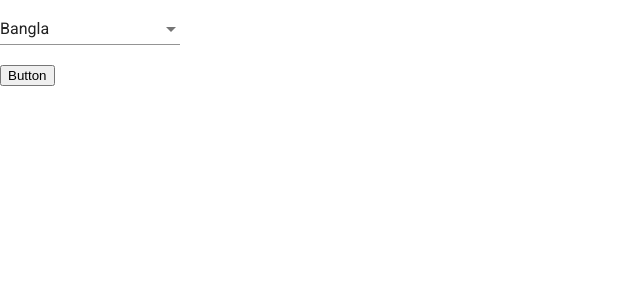
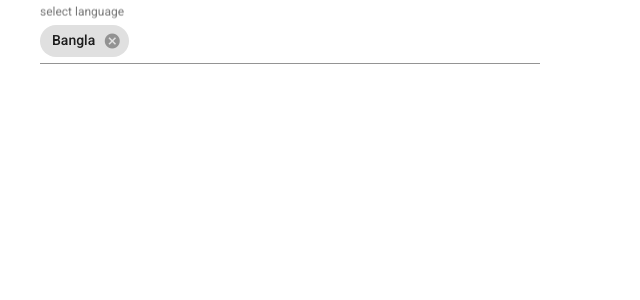
Before and after one commit to mdrafee03/chip-autocomplete, an Angular app: page / in a window 1280 px wide. Shown: the top 300 px of the page, without its empty margins (0-640 px from the left). Built offline with nearby package versions, Linux system fonts and the light colour scheme.

Commit message:
implement Control value accessor

```diff
--- a/src/app/app.component.html
+++ b/src/app/app.component.html
@@ -1,4 +1,8 @@
 <form [formGroup]="formGroup">
-    <app-chip-field placeholder="select language" formControlName="languages" [languageOptions]="languageOptions"></app-chip-field>
+    <app-chip-field
+        placeholder="select language"
+        formControlName="languages"
+        [languageOptions]="languageOptions"
+        [maxLen]="maxLanguage">
+    </app-chip-field>
 </form>
-<button (click)="log()">Button</button>
--- a/src/app/app.component.ts
+++ b/src/app/app.component.ts
@@ -8,6 +8,7 @@ import { FormGroup, FormBuilder } from '@angular/forms';
 })
 export class AppComponent implements OnInit {
   formGroup: FormGroup;
+  maxLanguage = 2;
   languageOptions = [
     {key: 'bn', value: 'Bangla'},
     {key: 'en', value: 'English'},
@@ -19,10 +20,7 @@ export class AppComponent implements OnInit {
     this.formGroup = this.fb.group({
       languages: [null]
     })
-    this.formGroup.controls['languages'].valueChanges.subscribe(res => console.log(res))
-    this.formGroup.controls['languages'].setValue('bn')
-  }
-  log() {
-    console.log(this.formGroup.value)
+    this.formGroup.controls['languages'].valueChanges.subscribe(res => console.log('root values', res))
+    this.formGroup.controls['languages'].setValue([{key: 'bn', value: 'Bangla'}]);
   }
 }
--- a/src/app/chip-field/chip-field/chip-field.component.html
+++ b/src/app/chip-field/chip-field/chip-field.component.html
@@ -1,8 +1,23 @@
-<form [formGroup]="form">
-    <mat-form-field>
-        <mat-select formControlName="language">
-            <mat-label>{{placeholder}}</mat-label>
+<form [formGroup]="form" class="form">
+    <mat-form-field class="form-element">
+        <mat-chip-list #chipList formControlName="language">
+            <mat-chip *ngFor="let language of languages.value" [removable]="true" (removed)="remove(language)">
+                {{ language.value }}
+                <mat-icon matChipRemove>cancel</mat-icon>
+            </mat-chip>
+            <!-- <mat-label>Fruits</mat-label> -->
+            <input #languageInput matInput [placeholder]="placeholder" (input)="changeInput($event.target.value)"
+                [matChipInputFor]="chipList" [matAutocomplete]="language" (matChipInputTokenEnd)="add($event)" required
+                [disabled]="disabled">
+            <mat-autocomplete #language="matAutocomplete" (optionSelected)="onSelect($event)">
+                <mat-option *ngFor="let language of filteredLanguages" [value]="language">
+                    {{ language.value }}
+                </mat-option>
+            </mat-autocomplete>
+        </mat-chip-list>
+        <!-- <mat-select formControlName="language">
+            <mat-label>{{ placeholder }}</mat-label>
             <mat-option *ngFor="let lang of languageOptions" [value]="lang.key"> {{lang.value}}</mat-option>
-        </mat-select>
+        </mat-select> -->
     </mat-form-field>
 </form>
--- a/src/app/chip-field/chip-field/chip-field.component.scss
+++ b/src/app/chip-field/chip-field/chip-field.component.scss
@@ -0,0 +1,27 @@
+p {
+    font-family: Lato;
+  }
+  .fill-remaining-space {
+    /* This fills the remaining space, by using flexbox.
+       Every toolbar row uses a flexbox row layout. */
+    flex: 1 1 auto;
+  }
+
+  .container {
+    padding: 10px;
+  }
+
+  .form {
+    min-width: 150px;
+    max-width: 500px;
+    width: 100%;
+  }
+
+  .form-element {
+    padding: 5px 0px 25px 40px;
+    width: 100%;
+  }
+
+  .button {
+    width: 100%;
+  }
--- a/src/app/chip-field/chip-field/chip-field.component.ts
+++ b/src/app/chip-field/chip-field/chip-field.component.ts
@@ -1,5 +1,7 @@
-import { Component, OnInit, forwardRef, Input } from '@angular/core';
+import { Component, OnInit, forwardRef, Input, ViewChild, ElementRef } from '@angular/core';
 import { NG_VALUE_ACCESSOR, ControlValueAccessor, FormBuilder, FormGroup } from '@angular/forms';
+import { Observable } from 'rxjs';
+import { MatChipInputEvent } from '@angular/material/chips';
 export interface Language {
   key: string;
   value: string
@@ -19,9 +21,13 @@ export interface Language {
 export class ChipFieldComponent implements OnInit, ControlValueAccessor {
   @Input() placeholder = 'Select Language';
   @Input() languageOptions: Language[];
-  onChanged: (val: string) => void;
-  onTouch: () => void;
+  @Input() maxLen: number;
+  @ViewChild('languageInput', { static: true }) input: ElementRef<HTMLInputElement>;
+  onTouch: any = () => { };
+  onChange: any = () => { };
   form: FormGroup;
+  filteredLanguages: any;
+  disabled = false;
   constructor(private fb: FormBuilder) { }
 
   ngOnInit() {
@@ -29,21 +35,67 @@ export class ChipFieldComponent implements OnInit, ControlValueAccessor {
       language: ['']
     })
     this.form.valueChanges.subscribe(form => {
-      console.log('form value changes...', form);
-      // this.onChanged(form.value)
+      console.log('in', form)
+      this.onChange(form.language)
     })
   }
+  get languages() {
+    return this.form.get('language');
+  }
 
+  add(event: MatChipInputEvent): void {
+    // const input = event.input;
+    // const value = event.value;
+    // console.log('event', event)
+
+    // // Add our fruit
+    // if ((value || '').trim()) {
+    //   this.languages.setValue([...this.languages.value, value.trim()]);
+    // }
+    // // Reset the input value
+    // if (input) {
+    //   input.value = '';
+    // }
+  }
+
+  remove(lang: Language): void {
+    const index = this.languages.value.findIndex((language: Language) => language.key === lang.key);
+    if (index >= 0) {
+      this.languages.value.splice(index, 1);
+      this.changeInput('');
+      this.onChange(this.languages.value);
+      // this.disabled = false;
+    }
+  }
+
+  changeInput(key) {
+    this.filteredLanguages = this.filterFruit(key);
+  }
+
+  filterFruit(key) {
+    if (key === '') {
+      return this.languageOptions;
+    } else {
+      return this.languageOptions.filter(f => (f.value).toLowerCase().includes(key.toLowerCase()));
+    }
+  }
+  onSelect(event) {
+    const value = event.option.value;
+    this.languages.setValue([...this.languages.value, value]);
+    this.input.nativeElement.value = '';
+    // if (this.fruits.value.length === this.maxLen) {
+    //   this.disabled = true;
+    // }
+  }
   registerOnTouched(fn: any): void {
     this.onTouch = fn;
   }
 
   registerOnChange(fn: any): void {
-    this.onChanged = fn;
+    this.onChange = fn;
   }
 
   writeValue(val: string) {
-    console.log('initial value', val);
     this.form.controls['language'].setValue(val);
   }
 }
```
Also changed, not shown: src/app/chip-field/chip-field.module.ts (+7 -3 lines).
